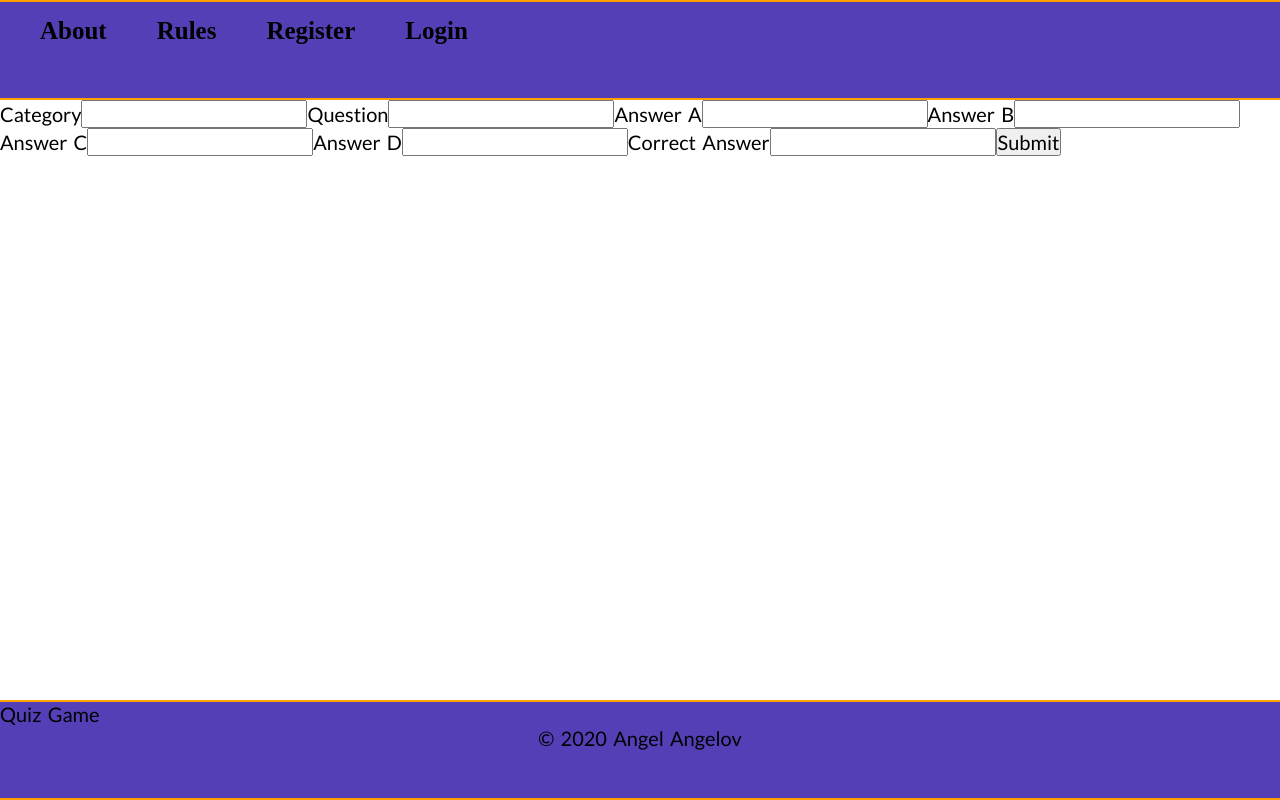
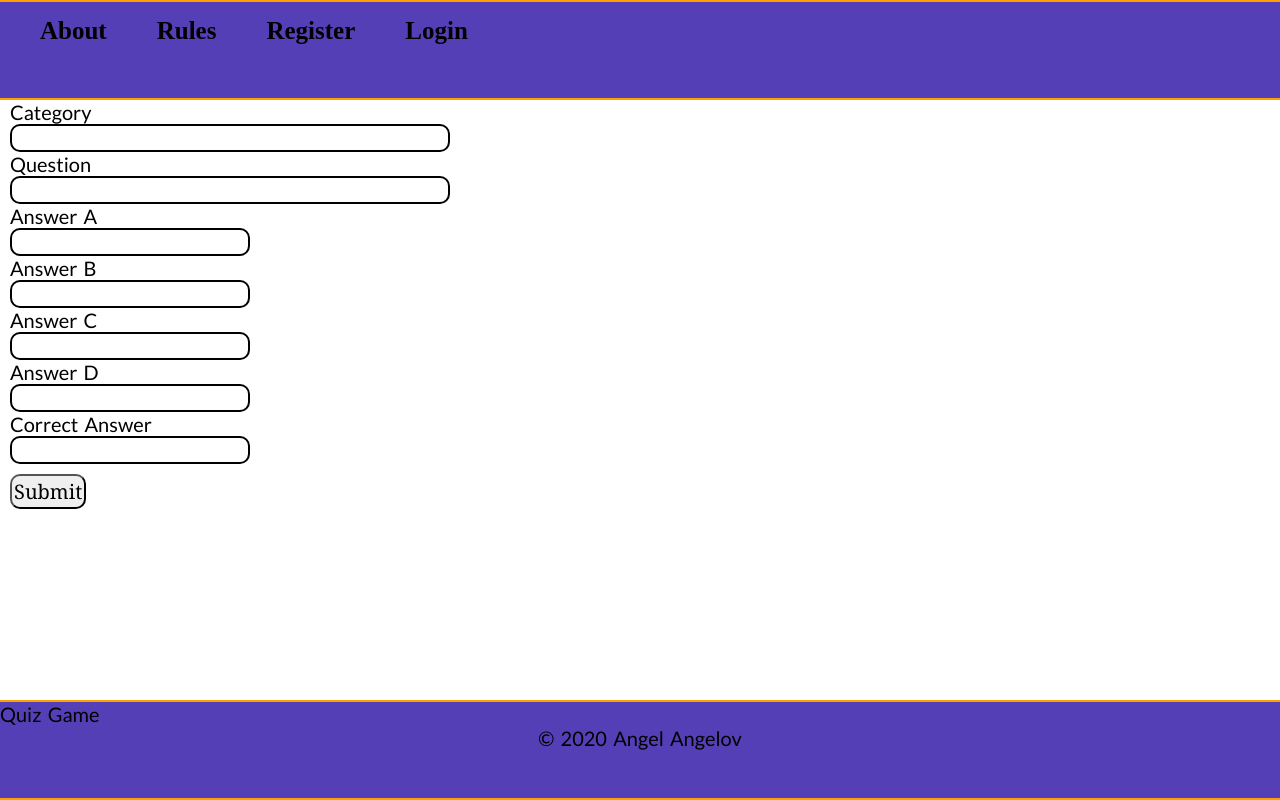
Before and after one commit to akangelov/Quiz-Game, a React (Create React App) app in the folder my-app/: page /create in a window 1280 px wide. Built offline with nearby package versions, Linux system fonts and the light colour scheme.

Commit message:
css improvement

```diff
--- a/my-app/src/components/questions/crud/CreateQuestion.jsx
+++ b/my-app/src/components/questions/crud/CreateQuestion.jsx
@@ -47,9 +47,10 @@ const formik = useFormik({
 });
     return (
         <form onSubmit={formik.handleSubmit} >
-            <div className={styles.container}>
-                <label htmlFor="category">Category</label>
+            <div className={styles.containerOne}>
+                <label className={styles.label} htmlFor="category">Category</label>
             <input
+                className={styles.item}
                 id="category"
                 name="category"
                 type="text"
@@ -59,8 +60,9 @@ const formik = useFormik({
             {formik.touched.category && formik.errors.category ? (
                 <div>{formik.errors.category}</div>
             ) : null}
-            <label htmlFor="question">Question</label>
+            <label className={styles.label} htmlFor="question">Question</label>
             <input
+                className={styles.item}
                 id="question"
                 name="question"
                 type="text"
@@ -70,8 +72,11 @@ const formik = useFormik({
             {formik.touched.question && formik.errors.question ? (
                 <div>{formik.errors.question}</div>
             ) : null}
-            <label htmlFor="answerA">Answer A</label>
+            </div>
+            <div className={styles.containerTwo}>
+            <label className={styles.label} htmlFor="answerA">Answer A</label>
             <input
+                className={styles.item}
                 id="answerA"
                 name="answerA"
                 type="text"
@@ -81,8 +86,9 @@ const formik = useFormik({
             {formik.touched.answerA && formik.errors.answerA ? (
                 <div>{formik.errors.answerA}</div>
             ) : null}
-            <label htmlFor="answerB">Answer B</label>
+            <label className={styles.label} htmlFor="answerB">Answer B</label>
             <input
+                className={styles.item}
                 id="answerB"
                 name="answerB"
                 type="text"
@@ -92,8 +98,9 @@ const formik = useFormik({
             {formik.touched.answerB && formik.errors.answerB ? (
               <div>{formik.errors.answerB}</div>
             ) : null}
-            <label htmlFor="answerC">Answer C</label>
+            <label className={styles.label} htmlFor="answerC">Answer C</label>
             <input
+                className={styles.item}
                 id="answerC"
                 name="answerC"
                 type="text"
@@ -103,8 +110,9 @@ const formik = useFormik({
             {formik.touched.answerC && formik.errors.answerC ? (
                 <div>{formik.errors.answerC}</div>
             ) : null}
-            <label htmlFor="answerD">Answer D</label>
+            <label className={styles.label} htmlFor="answerD">Answer D</label>
             <input
+                className={styles.item}
                 id="answerD"
                 name="answerD"
                 type="text"
@@ -114,8 +122,9 @@ const formik = useFormik({
             {formik.touched.answerD && formik.errors.answerD ? (
                 <div>{formik.errors.answerD}</div>
             ) : null}
-             <label htmlFor="correctAnswer">Correct Answer</label>
+             <label className={styles.label} htmlFor="correctAnswer">Correct Answer</label>
             <input
+                className={styles.item}
                 id="correctAnswer"
                 name="correctAnswer"
                 type="text"
@@ -125,8 +134,9 @@ const formik = useFormik({
             {formik.touched.correctAnswer && formik.errors.correctAnswer ? (
                 <div>{formik.errors.correctAnswer}</div>
             ) : null}
-            <button type="submit">Submit</button>
-        </div>
+            </div>
+            <button className={styles.button} type="submit">Submit</button>
+
         <ToastContainer />
         </form>
     );
--- a/my-app/src/components/questions/crud/CreateQuestion.module.css
+++ b/my-app/src/components/questions/crud/CreateQuestion.module.css
@@ -0,0 +1,37 @@
+.containerOne {
+    display: grid;
+    grid-template-columns: 450px;
+}
+
+.containerTwo {
+    display: grid;
+    grid-template-columns: 250px;
+}
+
+.item {
+    margin-left: 10px;
+    border: 2px solid black;
+    border-radius: 10px;
+}
+
+.item:focus {
+    outline: none;
+    border-color: #9ecaed;
+    box-shadow: 0 0 10px #9ecaed;
+}
+
+.label {
+    margin-left: 10px;
+}
+
+.button {
+    margin-left: 10px;
+    border-radius: 10px;
+    padding: 2px;
+    font-family: Georgia, 'Times New Roman', Times, serif;
+    margin-top: 10px;
+}
+
+.button:hover {
+    color: blue;
+}
```
